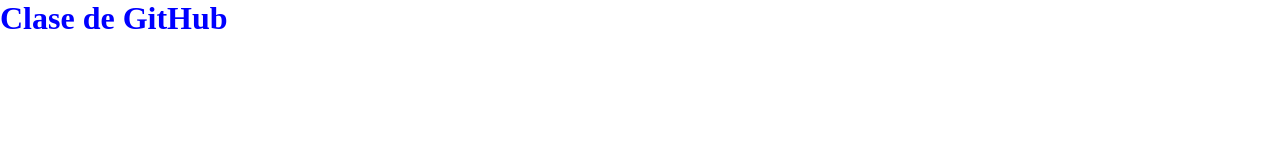
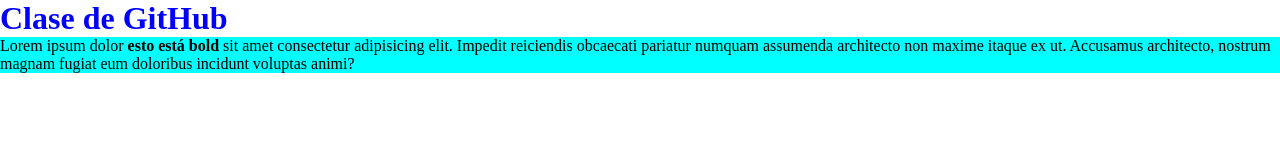
Before and after one commit to nezaga/coder-desarrollo-web, a plain HTML site: page index.html in a window 1280 px wide. Drawn offline with Linux system fonts and the light colour scheme.

Commit message:
se agregó un párrafo y estilos a los mismos

```diff
--- a/css/estilos.css
+++ b/css/estilos.css
@@ -11,3 +11,7 @@
 h3 {
     color: orange;
 }
+
+p {
+    background-color: aqua;
+}
--- a/index.html
+++ b/index.html
@@ -9,5 +9,6 @@
 </head>
 <body>
     <h1>Clase de GitHub</h1>
+    <p>Lorem ipsum dolor <strong>esto está bold</strong> sit amet consectetur adipisicing elit. Impedit reiciendis obcaecati pariatur numquam assumenda architecto non maxime itaque ex ut. Accusamus architecto, nostrum magnam fugiat eum doloribus incidunt voluptas animi?</p>
 </body>
 </html>
```
